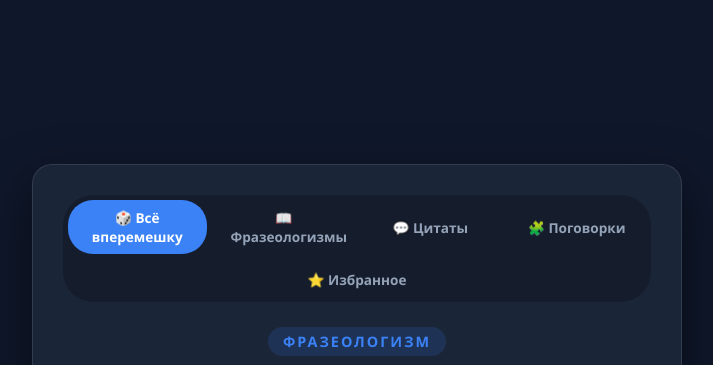
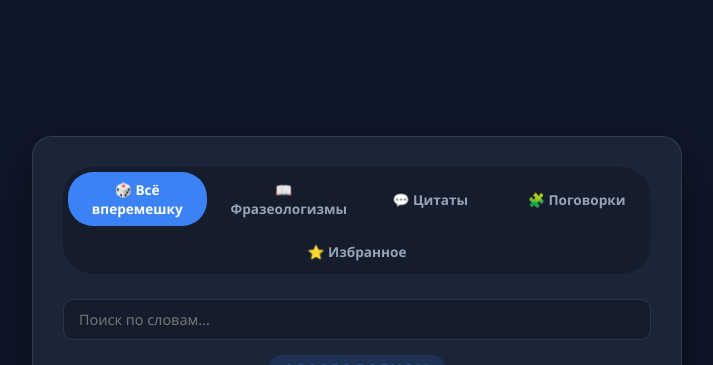
Before and after one commit to egorlikhtin-rgb/phrase-app, a plain HTML site: page index.html in a window 1280 px wide. Shown: the top 365 px of the page, without its empty margins (283-996 px from the left). Drawn offline with Linux system fonts and the light colour scheme.

Commit message:
Update index.html

```diff
--- a/index.html
+++ b/index.html
@@ -83,7 +83,10 @@
     <button class="mode-btn" onclick="setMode('proverb')">🧩 Поговорки</button>
     <button class="mode-btn" onclick="setMode('fav')">⭐ Избранное</button>
   </div>
-
+  <div style="margin-bottom: 15px; display: flex; gap: 8px;">
+    <input type="text" id="searchInput" placeholder="Поиск по словам..." oninput="searchItems()"
+      style="flex: 1; background: rgba(0,0,0,0.2); border: 1px solid var(--border); color: var(--text); padding: 10px 15px; border-radius: 10px; font-size: 0.9rem; outline: none;">
+  </div>
   <div class="type-header" id="typeHeader">
     <span class="type-badge" id="typeBadge">Загрузка...</span>
   </div>
@@ -1433,6 +1436,49 @@ function setMode(mode) {
   event.target.classList.add('active');
   nextItem();
 }
+function searchItems() {
+  let query = document.getElementById('searchInput').value.toLowerCase().trim();
+  if (!query) {
+    updateFilter();
+    nextItem();
+    return;
+  }
+
+  let found = DATA.filter(item =>
+    item.text.toLowerCase().includes(query) ||
+    item.meaning.toLowerCase().includes(query)
+  );
+
+  if (found.length === 0) {
+    document.getElementById('phraseTitle').innerText = 'Ничего не найдено :(';
+    document.getElementById('answerBlock').style.display = 'none';
+    document.getElementById('btnShow').style.display = 'none';
+    document.getElementById('counterTag').innerText = '0 результатов';
+    return;
+  }
+
+  currentItem = found[Math.floor(Math.random() * found.length)];
+  document.getElementById('phraseTitle').innerText = currentItem.text;
+  document.getElementById('meaningText').innerText = currentItem.meaning;
+
+  if (currentItem.author) {
+    document.getElementById('authorText').innerText = '— ' + currentItem.author;
+    document.getElementById('authorText').style.display = 'block';
+  } else {
+    document.getElementById('authorText').style.display = 'none';
+  }
+
+  if (currentItem.example) {
+    document.getElementById('exampleText').innerText = currentItem.example;
+    document.getElementById('exampleBox').style.display = 'block';
+  } else {
+    document.getElementById('exampleBox').style.display = 'none';
+  }
+
+  document.getElementById('answerBlock').style.display = 'block';
+  document.getElementById('btnShow').style.display = 'none';
+  document.getElementById('counterTag').innerText = 'Найдено: ' + found.length;
+}
 
 window.onload = () => {
   applyTheme();
```
